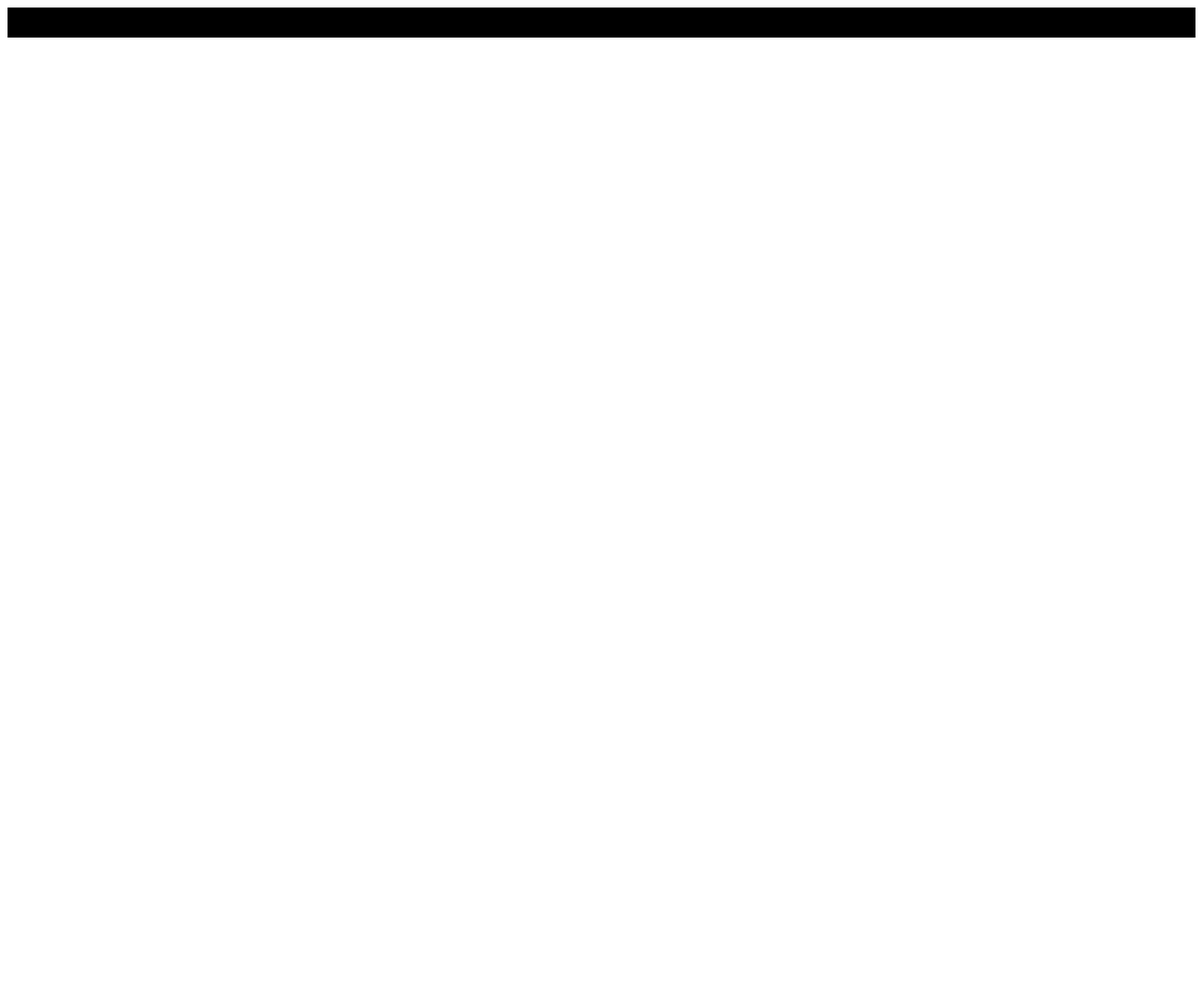
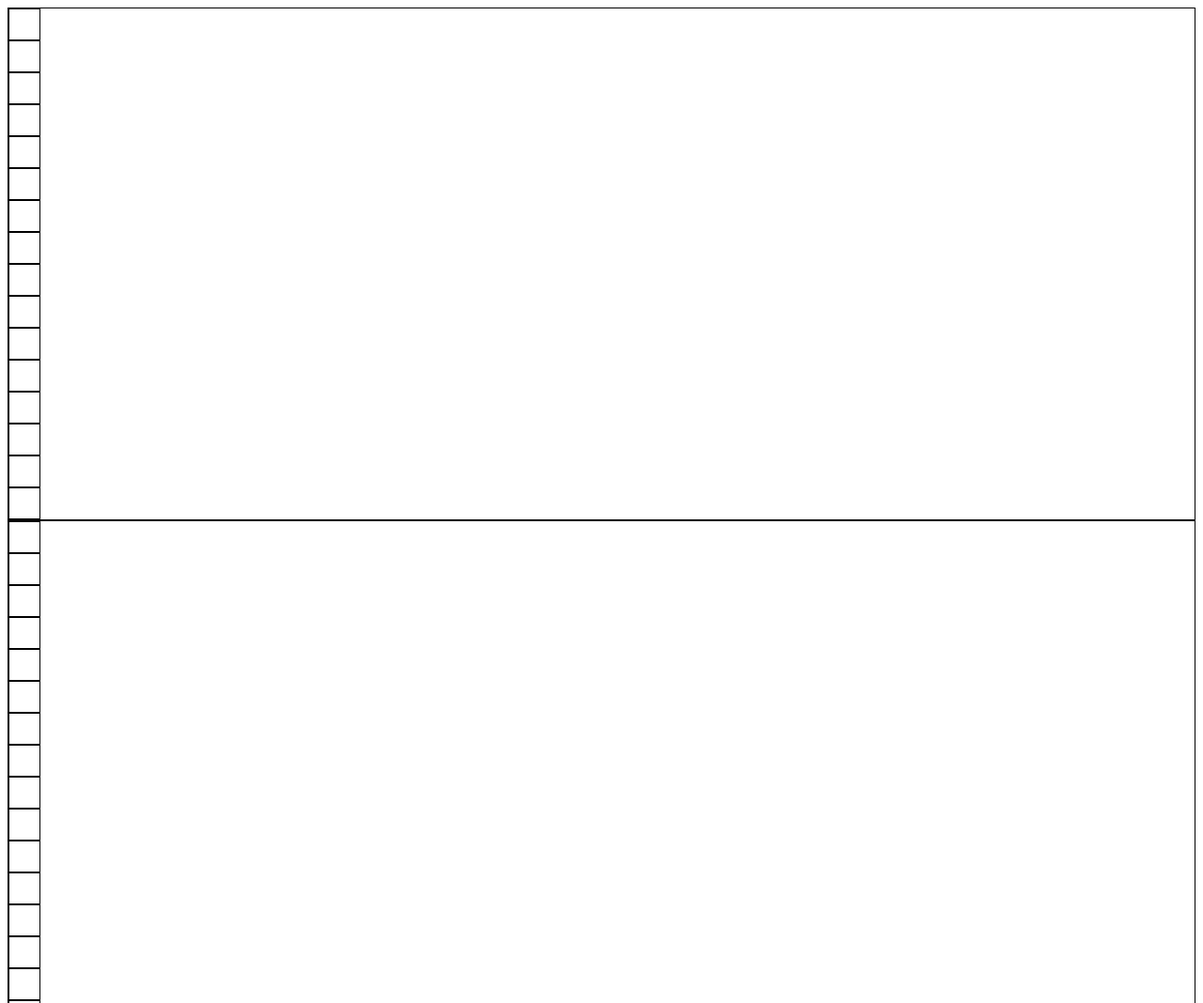
Before and after one commit to TheCyanNerd/odin-etch-a-sketch, a plain HTML site: page index.html in a window 1280 px wide. Shown: the top 1068 px of the page at 94% size. Before the commit the page ends 800 px from the top, so only its background shows below. Drawn offline with Linux system fonts and the light colour scheme.

Commit message:
Created individual cell divs

```diff
--- a/script.js
+++ b/script.js
@@ -12,9 +12,20 @@ function createGrid() {
     row.setAttribute('id', rowName);      // label each row div
     row.classList.add('row');
 
+    // create cells
+    for(let j = 0; j < gridSize; j++) {
+      let div = document.createElement('div');
+      let columnName = 'c' + (j+1);
+      div.classList.add('grid-square', columnName);
+
+      // make it a square
+      div.style.cssText = `width: ${cellSize}em; height: ${cellSize}em;`;
+
+      row.appendChild(div);
+    }
+
     container.appendChild(row);
   }
-
 }
 
 createGrid();
--- a/style.css
+++ b/style.css
@@ -3,6 +3,6 @@
   flex-direction: column;
 }
 
-.row {
+.row, .grid-square {
   border: 1px solid black;
 }
```
